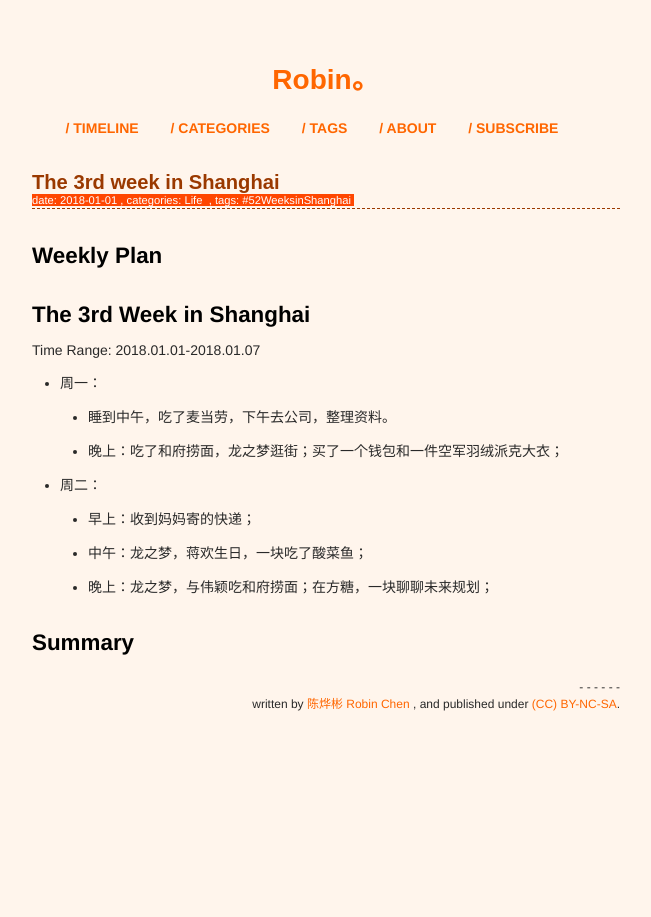
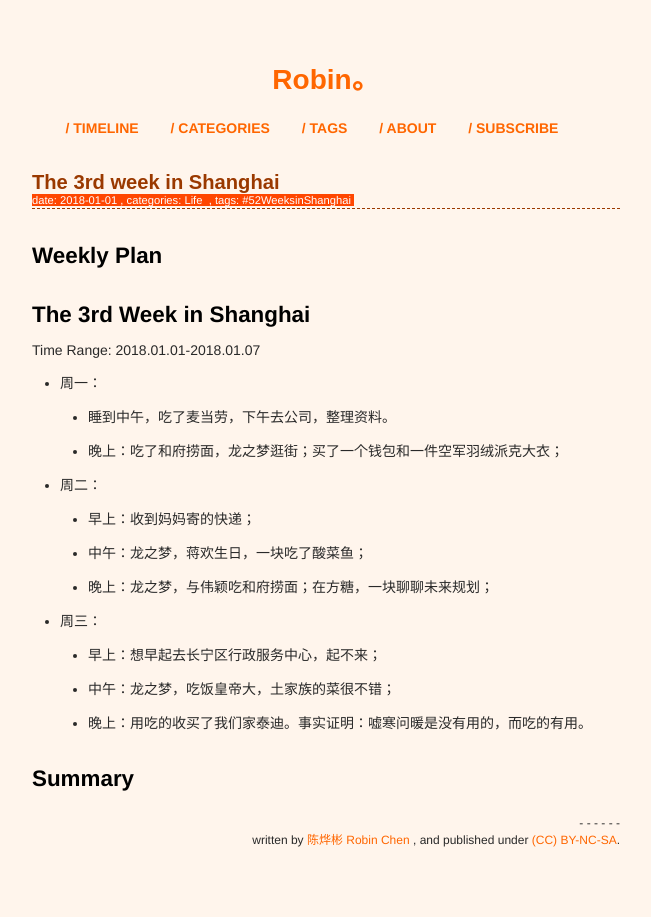
Before and after one commit to xianyuxmu/xianyuxmu.github.io, a Jekyll site: the page built from _posts/2018-01-01-52-weeks-in-shanghai-3.md, in a window 1280 px wide. Shown: the whole page, without its empty margins (314-965 px from the left). Built offline with Jekyll 4.4.1, drawn with Linux system fonts in a browser that asks for light colours; comment, search, counter and statistics services are not loaded.

Commit message:
03 January 2018

```diff
--- a/_posts/2018-01-01-52-weeks-in-shanghai-3.md
+++ b/_posts/2018-01-01-52-weeks-in-shanghai-3.md
@@ -22,5 +22,9 @@ Time Range: 2018.01.01-2018.01.07
 	- 早上：收到妈妈寄的快递；
 	- 中午：龙之梦，蒋欢生日，一块吃了酸菜鱼；
 	- 晚上：龙之梦，与伟颖吃和府捞面；在方糖，一块聊聊未来规划；
+- 周三：
+	- 早上：想早起去长宁区行政服务中心，起不来；
+	- 中午：龙之梦，吃饭皇帝大，土家族的菜很不错；
+	- 晚上：用吃的收买了我们家泰迪。事实证明：嘘寒问暖是没有用的，而吃的有用。
 
 ## Summary
```
